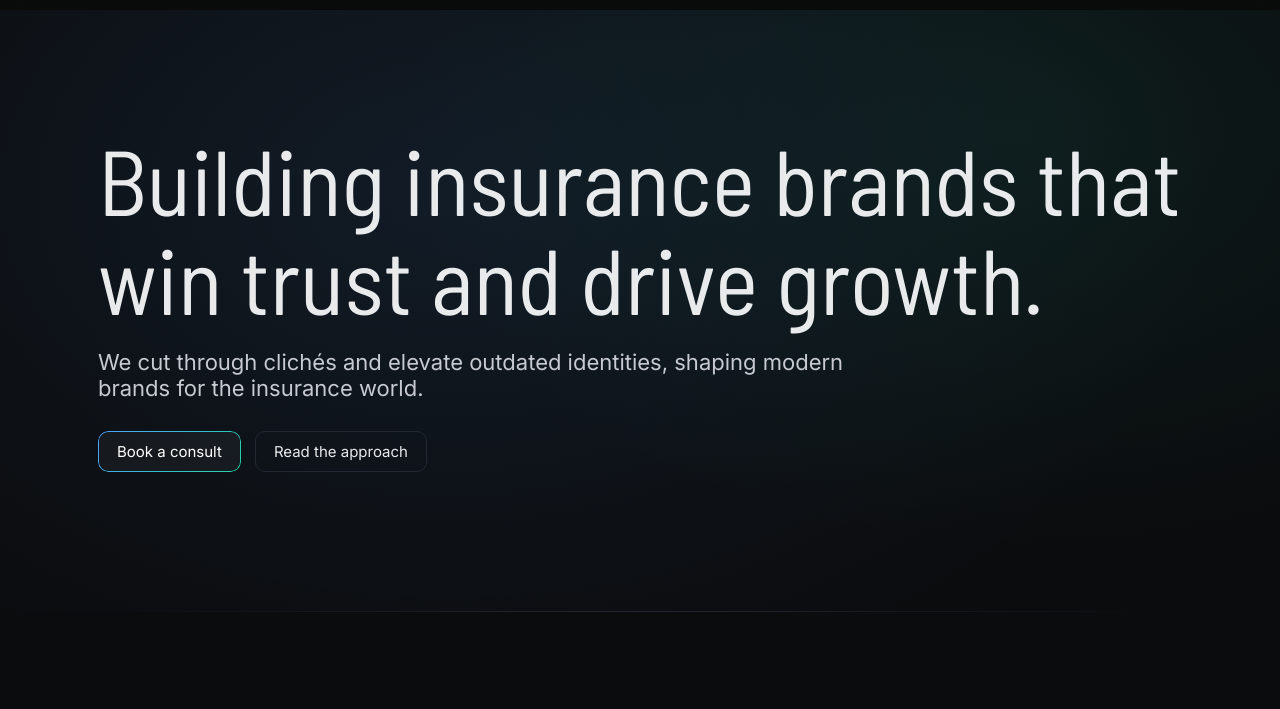
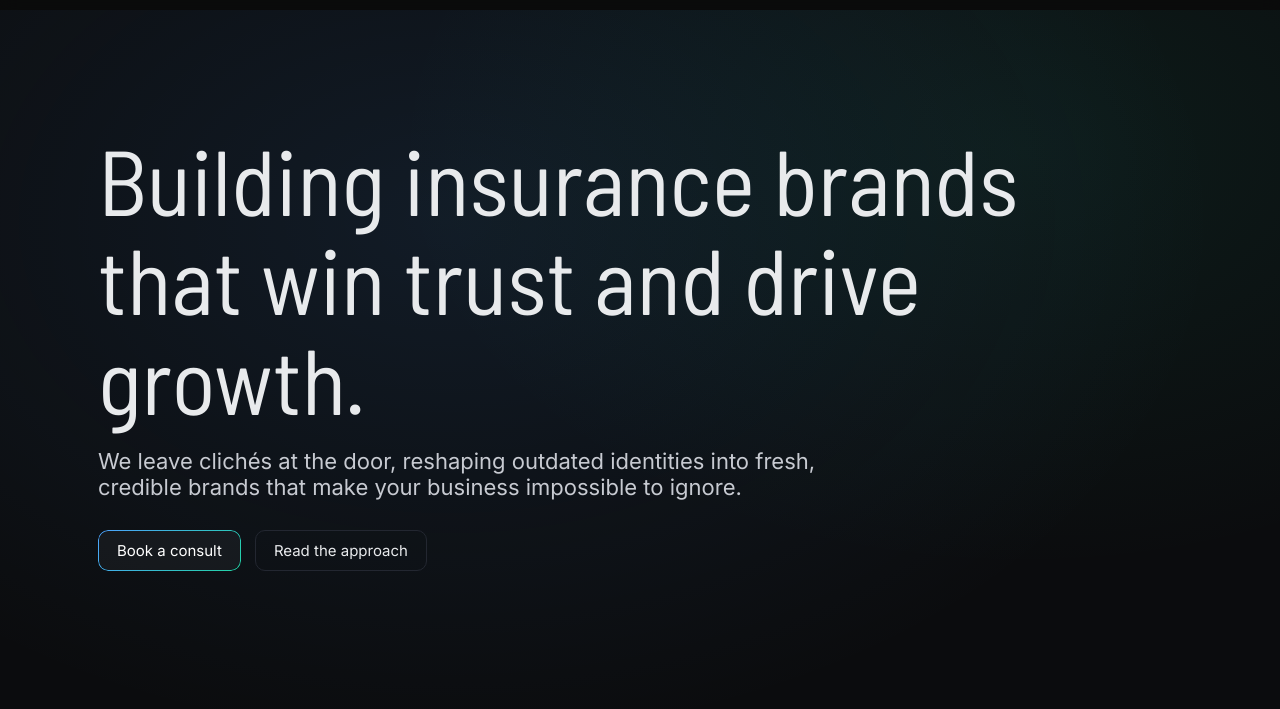
Before and after one commit to idiotmarketer/howlers.agency, a plain HTML site: page index.html in a window 1280 px wide. Shown: the part 80-789 px from the top of the page. Drawn offline with Linux system fonts and the light colour scheme.

Commit message:
Update index.html

```diff
--- a/index.html
+++ b/index.html
@@ -217,8 +217,8 @@
     <!-- HERO -->
     <section class="hero">
       <div class="wrap">
-        <h1>Building insurance brands that <br> win trust and drive growth.</h1>
-        <p>We cut through clichés and elevate outdated identities, shaping modern brands for the insurance world.</p>
+        <h1>Building insurance brands <br> that win trust and drive growth.</h1>
+        <p>We leave clichés at the door, reshaping outdated identities into fresh, credible brands that make your business impossible to ignore.</p>
         <div class="links">
           <a class="btn btn-primary" href="#contact">Book a consult</a>
           <a class="btn btn-ghost" href="#how">Read the approach</a>
```
